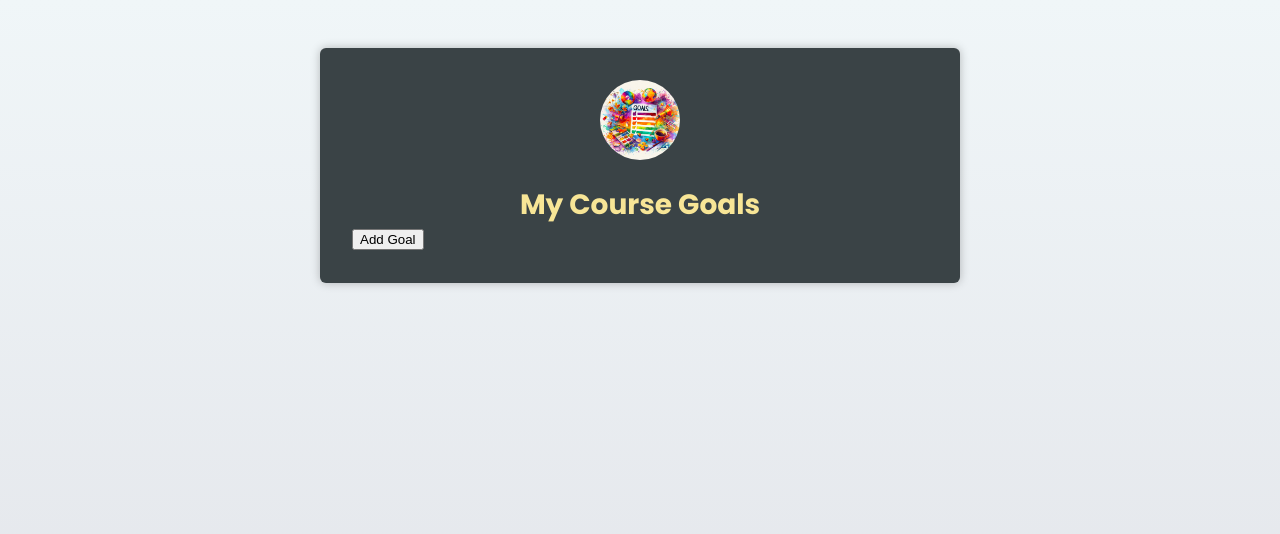
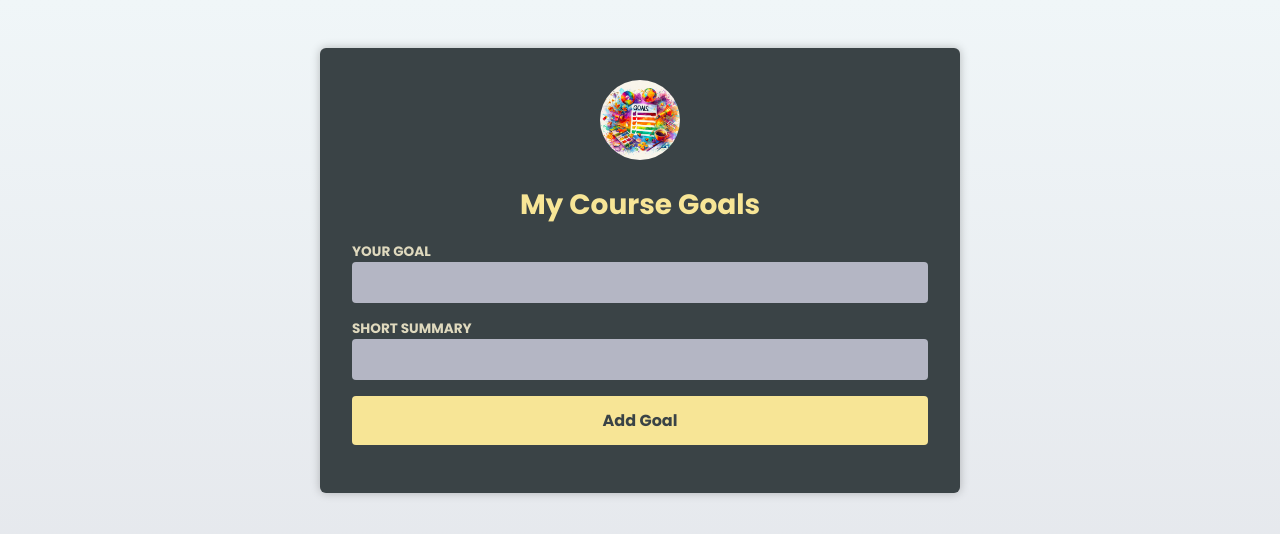
Before and after one commit to kemsguy7/react_typescript_apps, a React (Vite) app in the folder react-ts/: page / in a window 1280 px wide. Shown: the top 534 px of the page. Built offline with nearby package versions, Linux system fonts and the light colour scheme.

Commit message:
added the newGOal component

```diff
--- a/react-ts/src/App.tsx
+++ b/react-ts/src/App.tsx
@@ -3,6 +3,7 @@
 import Header from './components/Header'
 import goalsImg from './assets/goals.jpeg'
 import GoalList from './components/GoalList'
+import NewGoal from './components/NewGoal'
 
 export type Goal = {
   title: string
@@ -34,7 +35,7 @@
       <Header image={{ src: goalsImg, alt: 'A list of goals' }}>
         <h1> My Course Goals</h1>
       </Header>
-      <button onClick={handleAddGoal}>Add Goal </button>
+      <NewGoal />
       <GoalList goals={goals} onDeleteGoal={handleDeleteGoal} />
       {/* goals in curly braces signify the state while goals outside is the props gotten from GoalList component */}
     </main>
--- /dev/null
+++ b/react-ts/src/components/NewGoal.tsx
@@ -0,0 +1,23 @@
+import { type FormEvent } from 'react'
+
+export default function NewGoal() {
+  function handleSubmit(event: FormEvent) {
+    event.preventDefault()
+  }
+
+  return (
+    <form onSubmit={handleSubmit}>
+      <p>
+        <label htmlFor="goal">Your goal </label>
+        <input id="goal" type="text" />
+      </p>
+      <p>
+        <label htmlFor="summary">Short Summary </label>
+        <input id="summary" type="text" />
+      </p>
+      <p>
+        <button> Add Goal </button>
+      </p>
+    </form>
+  )
+}
```
